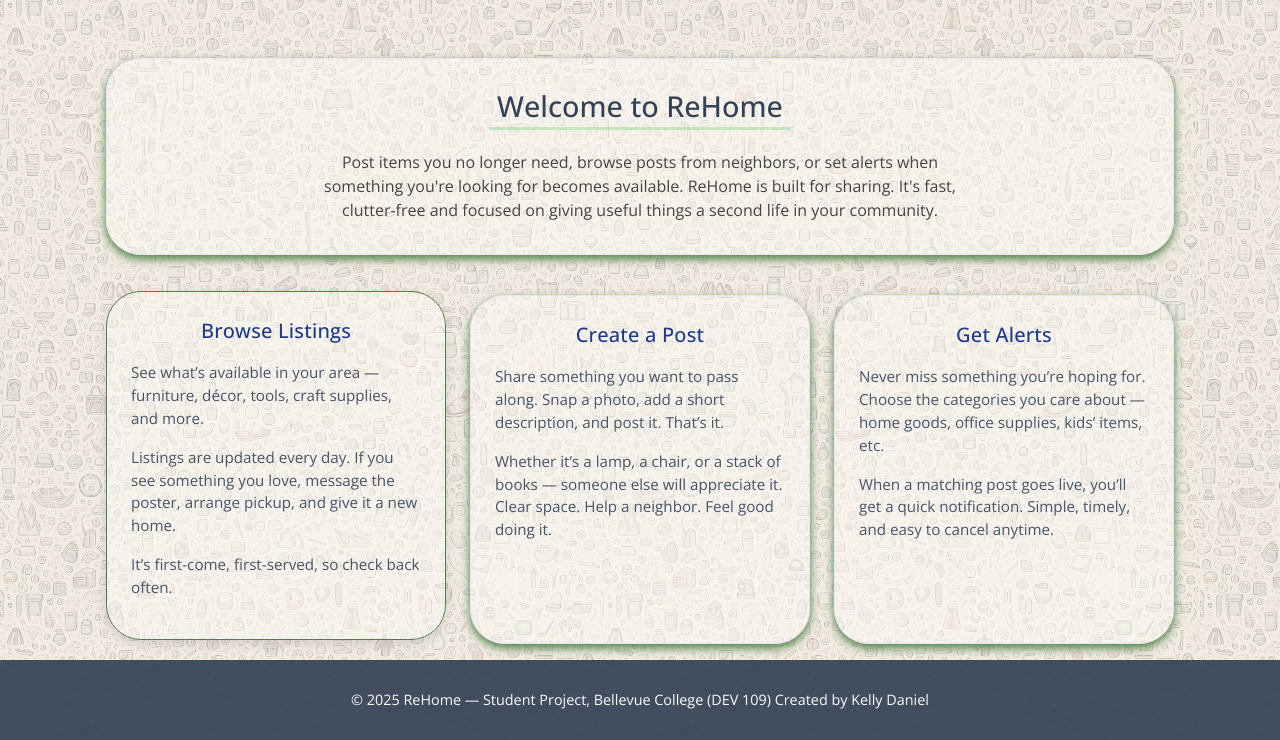
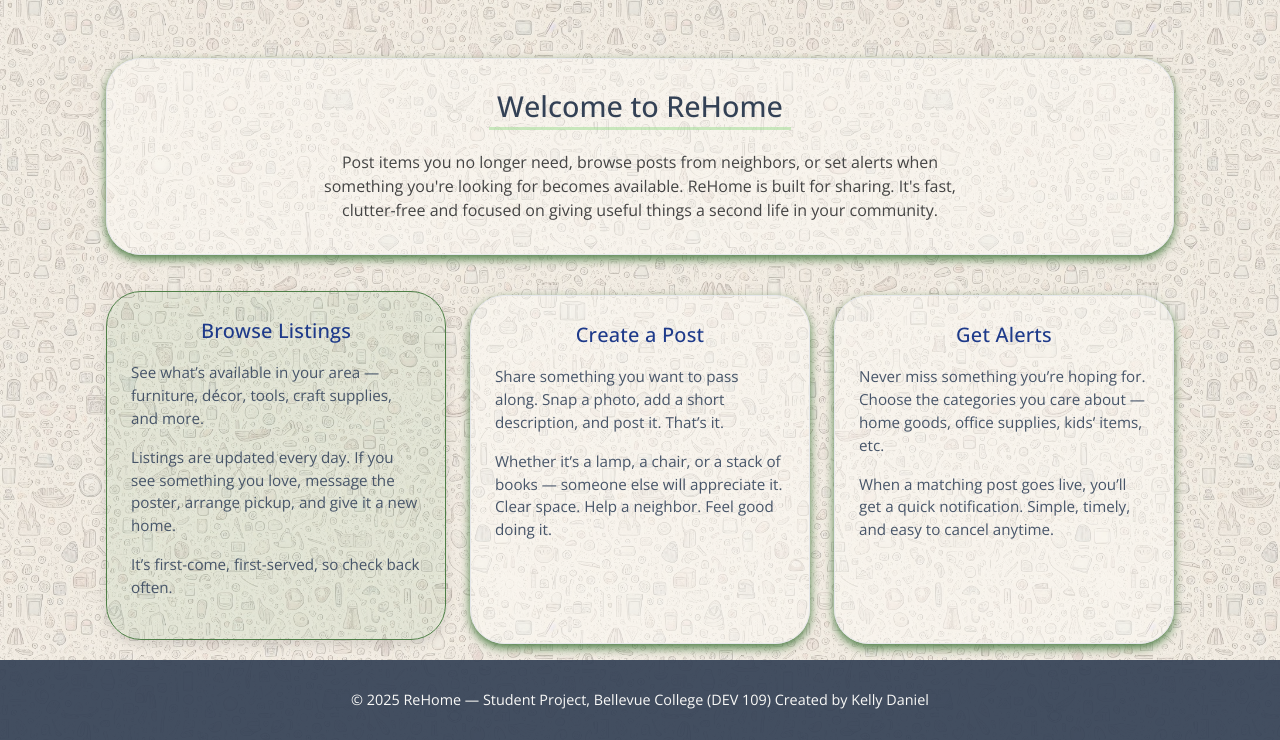
Before and after one commit to kelelise-bc/ReHome, a plain HTML site: page index.html in a window 1280 px wide. In both pictures the pointer is over the link 276 px from the left and 1240 px from the top of the page. Shown: the part 771-1511 px from the top of the page. Drawn offline with nearby package versions, Linux system fonts and the light colour scheme.

Commit message:
Add background color to card on hover
Background color added for UX

```diff
--- a/styles.css
+++ b/styles.css
@@ -466,6 +466,7 @@ button + button,
   transform: translateY(-4px);
   box-shadow: 0 4px 12px rgba(0, 0, 0, 0.12);
   border-color: rgb(77, 127, 70, 1);
+background-color: rgba(143, 185, 140, 0.15);
 }
 
 .welcome-card {
```
